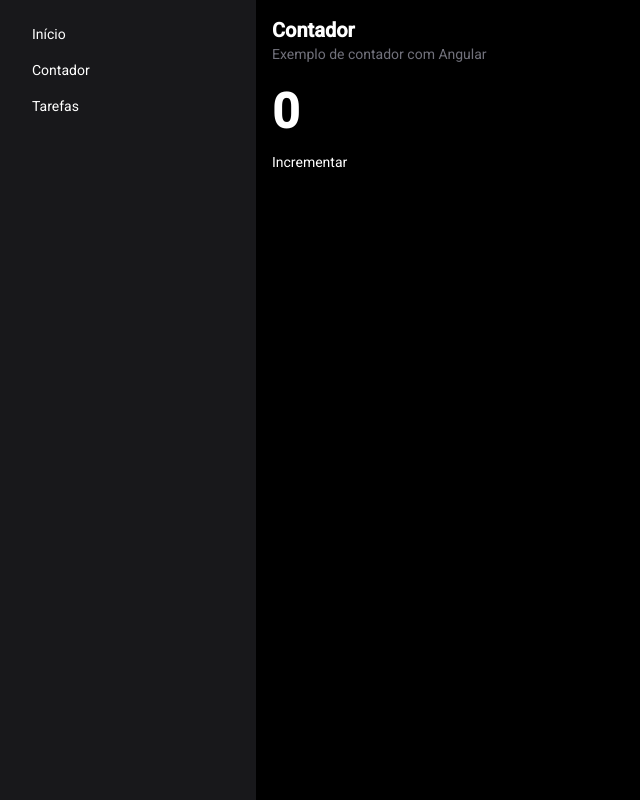
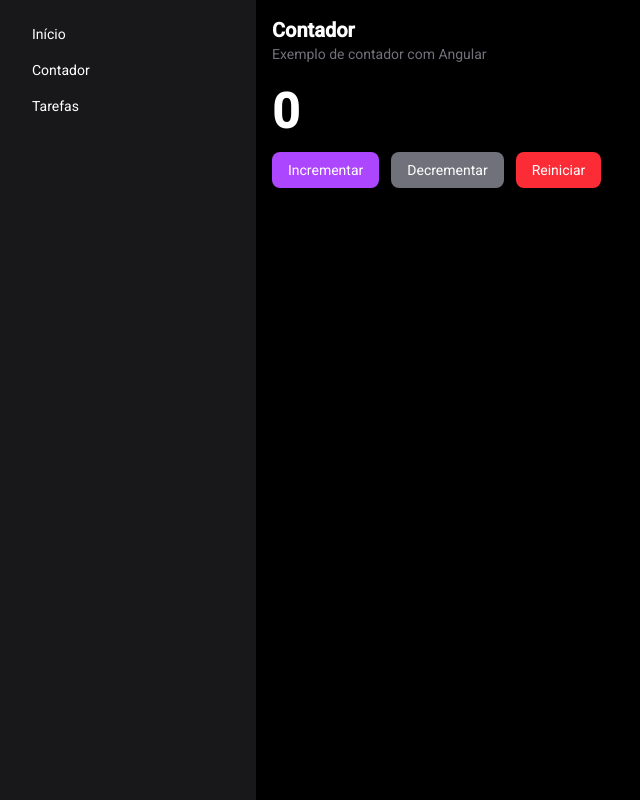
Before and after one commit to WesleyAraujoFernandes/cod3r-curso-projeto-angular-20, an Angular app: page /counter in a window 1280 px wide. Shown: the whole page, without its empty margins (0-640 px from the left). Built offline with nearby package versions, Linux system fonts and the light colour scheme.

Commit message:
mostrando na tela dados mockados

```diff
--- /dev/null
+++ b/src/app/model/todo.entity.ts
@@ -0,0 +1,5 @@
+export interface Todo {
+  id: string;
+  title: string;
+  completed: boolean;
+}
--- a/src/app/screens/counter/counter.html
+++ b/src/app/screens/counter/counter.html
@@ -3,8 +3,14 @@
   <div class="flex flex-col gap-4">
     <span class="text-5xl font-black">{{ count() }}</span>
     <div class="flex gap-3">
-      <button (click)="increment()">
+      <button (click)="increment()" class="btn btn-primary">
         Incrementar
+      </button>
+      <button (click)="decrement()" class="btn btn-secondary">
+        Decrementar
+      </button>
+      <button (click)="reset()" class="btn btn-danger">
+        Reiniciar
       </button>
     </div>
   </div>
--- a/src/app/screens/counter/counter.ts
+++ b/src/app/screens/counter/counter.ts
@@ -13,4 +13,10 @@ export class Counter {
   increment() {
     this.count.update((n) => n + 1);
   }
+  decrement() {
+    this.count.update((n) => n - 1);
+  }
+  reset() {
+    this.count.set(0);
+  }
 }
--- a/src/app/screens/todos/todos.html
+++ b/src/app/screens/todos/todos.html
@@ -1,7 +1,8 @@
 <div class="flex flex-col gap-6">
-  <app-title main="Lista de Tarefas" sub="Exemplo de lista de tarefas com Angular">
-    <div>
-      <p>A lista de tarefas está em desenvolvimento</p>
-    </div>
-  </app-title>
+  <app-title main="Lista de Tarefas" sub="Exemplo de lista de tarefas com Angular"></app-title>
+  <div>
+    @for (item of todos.items(); track item.id) {
+    <div>{{ item.title }}</div>
+    }
+  </div>
 </div>
--- a/src/app/screens/todos/todos.ts
+++ b/src/app/screens/todos/todos.ts
@@ -1,5 +1,6 @@
-import { Component } from '@angular/core';
+import { Component, inject } from '@angular/core';
 import { Title } from "../../components/shared/title/title";
+import { TodosService } from '../../services/todos.service';
 
 @Component({
   selector: 'app-todos',
@@ -8,5 +9,5 @@ import { Title } from "../../components/shared/title/title";
   styleUrl: './todos.css',
 })
 export class Todos {
-
+  readonly todos = inject(TodosService);
 }
--- /dev/null
+++ b/src/app/services/todos.service.ts
@@ -0,0 +1,14 @@
+import { Injectable, signal } from '@angular/core';
+import { Todo } from '../model/todo.entity';
+
+@Injectable({
+  providedIn: 'root',
+})
+export class TodosService {
+  private readonly _items = signal<Array<Todo>>([
+    { id: crypto.randomUUID(), title: 'Implementar App Mobile', completed: false },
+    { id: crypto.randomUUID(), title: 'Estudar Angular Avançado', completed: false },
+    { id: crypto.randomUUID(), title: 'Revisar Código do Projeto', completed: false },
+  ]);
+  readonly items = this._items.asReadonly();
+}
--- a/src/styles.css
+++ b/src/styles.css
@@ -4,3 +4,22 @@ body {
   background-color: #000;
   color: #fff;
 }
+
+@layer components {
+  .btn {
+    @apply inline-flex justify-center items-center;
+    @apply px-4 py-2 rounded-lg;
+  }
+
+  .btn-primary {
+    @apply bg-purple-500 text-white hover:bg-purple-600
+  }
+
+  .btn-secondary {
+    @apply bg-zinc-500 text-white hover:bg-zinc-600;
+  }
+
+  .btn-danger {
+    @apply bg-red-500 text-white hover:bg-red-600;
+  }
+}
```
